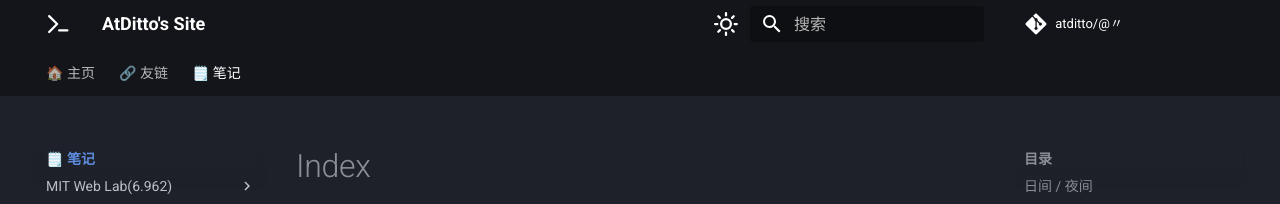
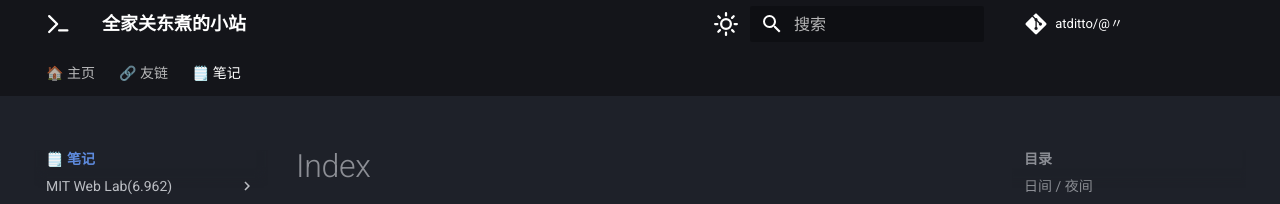
Before and after one commit to atditto/atditto.github.io, an MkDocs documentation site: the page built from docs/note/index.md, in a window 1280 px wide. Shown: the top 204 px of the page. Built offline with MkDocs 1.6.1 and Material for MkDocs 9.7.7, drawn with Linux system fonts in a browser that asks for light colours; comment, search, counter and statistics services are not loaded.

Commit message:
更新 mkdocs.yml

```diff
--- a/mkdocs.yml
+++ b/mkdocs.yml
@@ -1,5 +1,5 @@
 # Site Information
-site_name: "AtDitto's Site"
+site_name: "全家关东煮的小站"
 site_url: https://atditto.github.io/
 site_author: atditto
 # Repository Information
```
